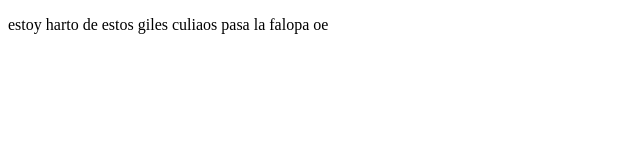
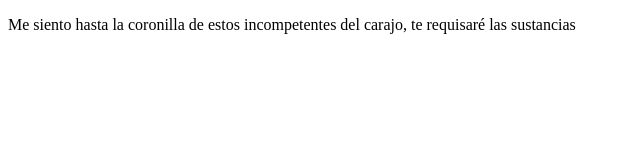
Before and after one commit to FreesoftwareLF/demoproyectprework, a plain HTML site: page index.html in a window 1280 px wide. Shown: the whole page, without its empty margins (0-640 px from the left). Drawn offline with Linux system fonts and the light colour scheme.

```diff
--- a/index.html
+++ b/index.html
@@ -8,7 +8,7 @@
 </head>
 <body>
     <p>
-        estoy harto de estos giles culiaos pasa la falopa oe
+    Me siento hasta la coronilla de estos incompetentes del carajo, te requisaré las sustancias
     </p>
 </body>
 </html>
```
